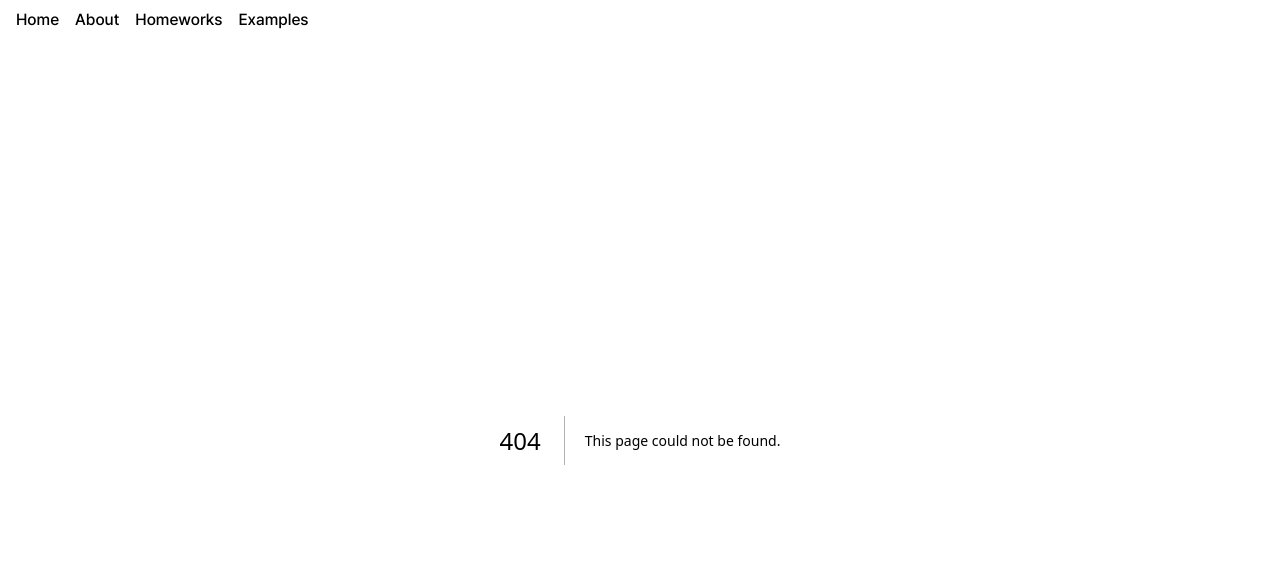
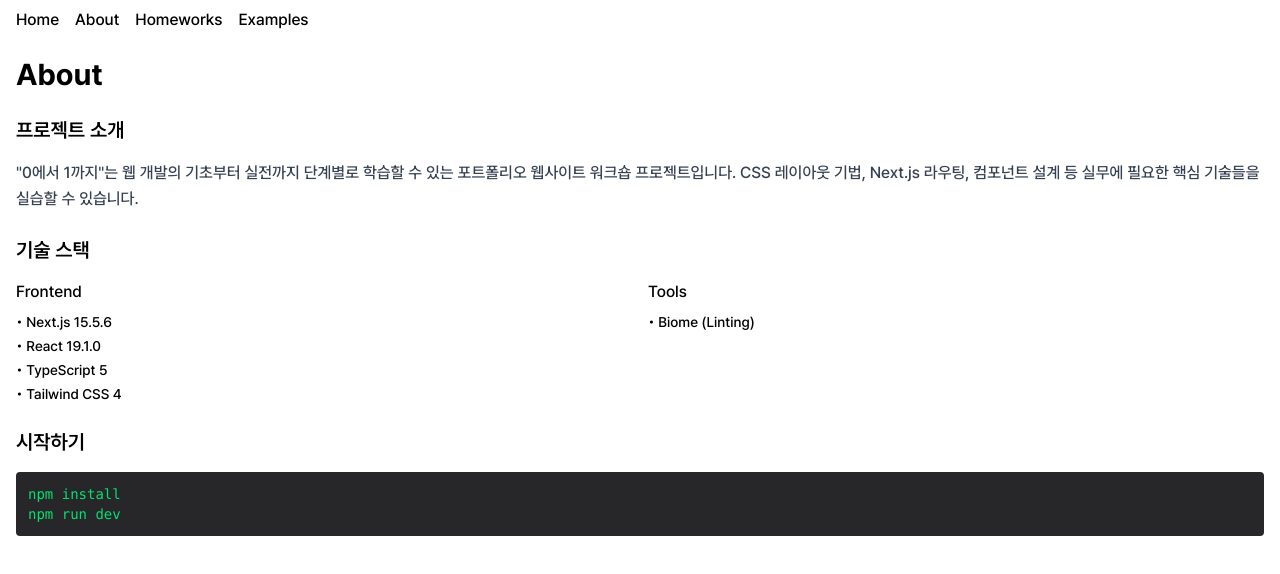
Before and after one commit to 01-office/01-workshop-2025, a Next.js app: page /about in a window 1280 px wide. Before the commit this address had no page. Shown: the top 574 px of the page. Built offline with nearby package versions, Linux system fonts and the light colour scheme.

Commit message:
feat: about 페이지 추가

```diff
--- /dev/null
+++ b/src/app/about/page.tsx
@@ -0,0 +1,46 @@
+export default function About() {
+  return (
+    <main className="p-4 space-y-6">
+      <h1 className="font-bold text-3xl">About</h1>
+
+      <section className="space-y-4">
+        <h2 className="text-xl font-semibold">프로젝트 소개</h2>
+        <p className="text-gray-700 leading-relaxed">
+          "0에서 1까지"는 웹 개발의 기초부터 실전까지 단계별로 학습할 수 있는
+          포트폴리오 웹사이트 워크숍 프로젝트입니다. CSS 레이아웃 기법, Next.js
+          라우팅, 컴포넌트 설계 등 실무에 필요한 핵심 기술들을 실습할 수
+          있습니다.
+        </p>
+      </section>
+
+      <section className="space-y-4">
+        <h2 className="text-xl font-semibold">기술 스택</h2>
+        <div className="grid grid-cols-1 md:grid-cols-2 gap-4">
+          <div className="space-y-2">
+            <h3 className="font-medium">Frontend</h3>
+            <ul className="text-sm space-y-1">
+              <li>• Next.js 15.5.6</li>
+              <li>• React 19.1.0</li>
+              <li>• TypeScript 5</li>
+              <li>• Tailwind CSS 4</li>
+            </ul>
+          </div>
+          <div className="space-y-2">
+            <h3 className="font-medium">Tools</h3>
+            <ul className="text-sm space-y-1">
+              <li>• Biome (Linting)</li>
+            </ul>
+          </div>
+        </div>
+      </section>
+
+      <section className="space-y-4">
+        <h2 className="text-xl font-semibold">시작하기</h2>
+        <div className="bg-zinc-800 text-green-400 p-3 rounded text-sm font-mono">
+          <div>npm install</div>
+          <div>npm run dev</div>
+        </div>
+      </section>
+    </main>
+  );
+}
```
